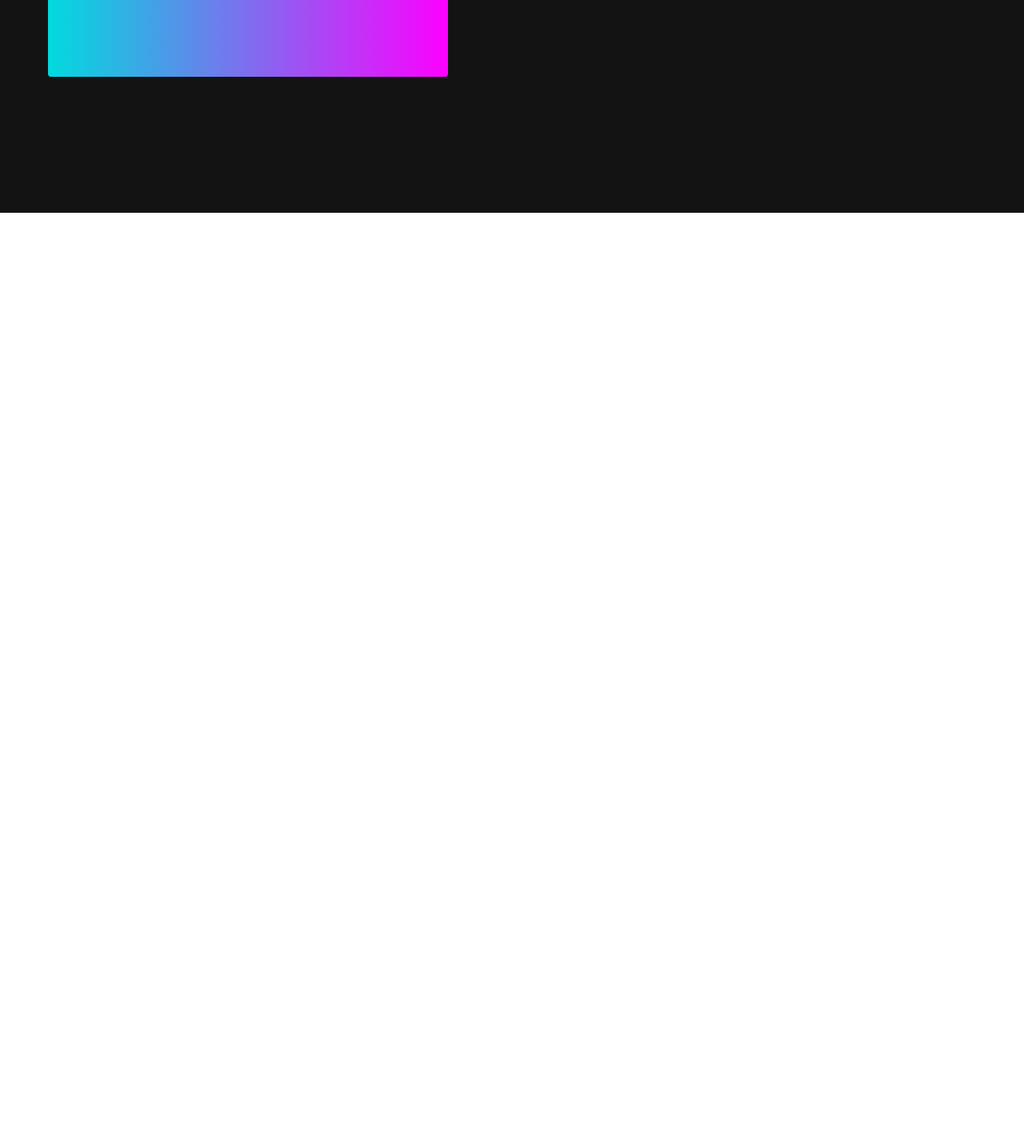
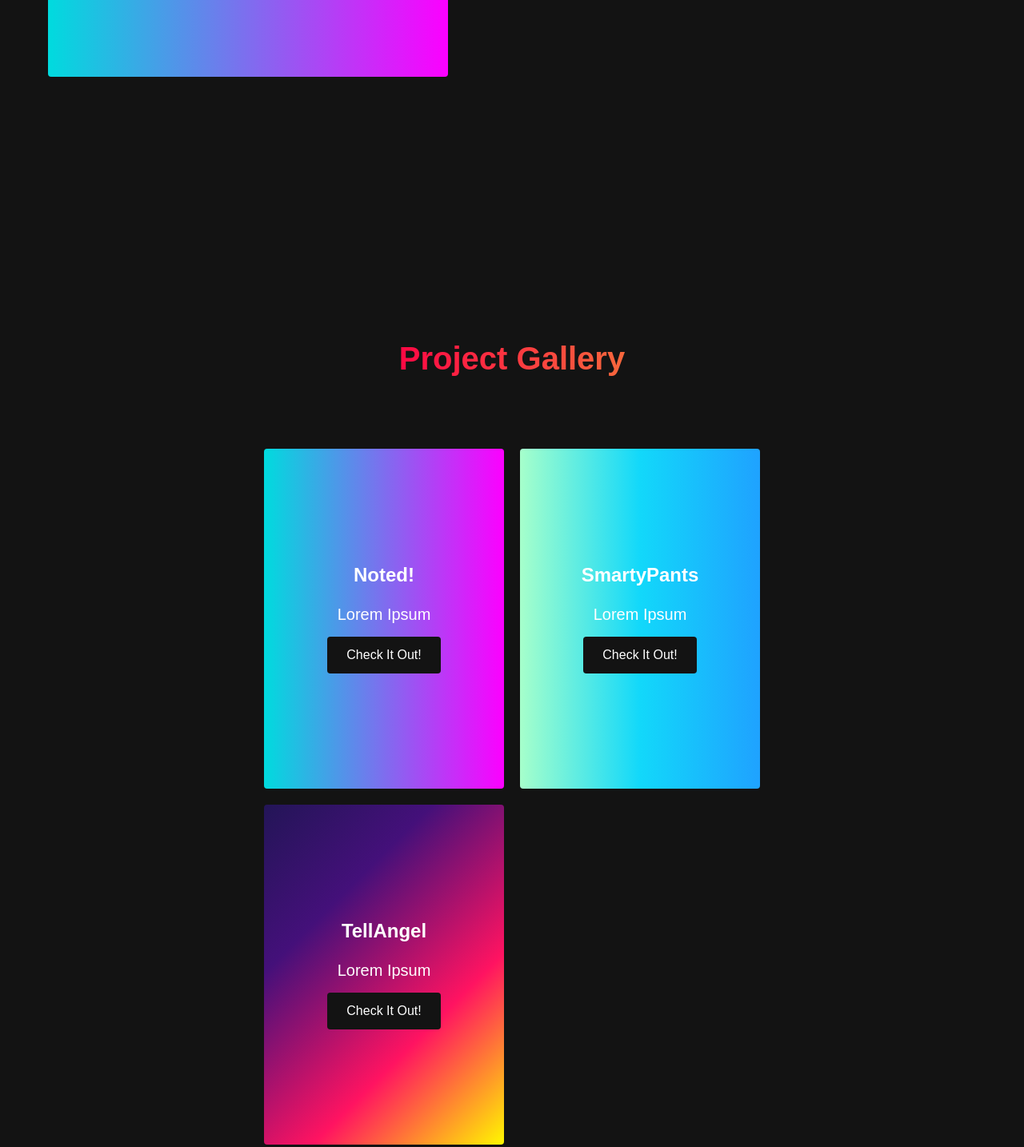
Before and after one commit to yleeyilin/portfoliosite, a plain HTML site: page simpleweb/index.html in a window 1280 px wide. Shown: the part 1427-2861 px from the top of the page at 80% size. Before the commit the page ends 1693 px from the top, so only its background shows below. Drawn offline with Linux system fonts and the light colour scheme.

Commit message:
project gallery skeleton completed

```diff
--- a/simpleweb/index.html
+++ b/simpleweb/index.html
@@ -58,7 +58,26 @@
         </div>
 
         <!-- Project Section  -->
-
+        <div class="projects" id="projects">
+            <h1>Project Gallery</h1>
+            <div class="projects__wrapper">
+                <div class="projects__card">
+                    <h2>Noted!</h2>
+                    <p>Lorem Ipsum</p>
+                    <div class="projects__btn"><button>Check It Out!</button></div>
+                </div>
+                <div class="projects__card">
+                    <h2>SmartyPants</h2>
+                    <p>Lorem Ipsum</p>
+                    <div class="projects__btn"><button>Check It Out!</button></div>
+                </div>
+                <div class="projects__card">
+                    <h2>TellAngel</h2>
+                    <p>Lorem Ipsum</p>
+                    <div class="projects__btn"><button>Check It Out!</button></div>
+                </div>
+            </div>
+        </div>
 
         <script src = "app.js"></script>
     </body>
--- a/simpleweb/styles.css
+++ b/simpleweb/styles.css
@@ -380,3 +380,104 @@
     background: -webkit-linear-gradient(to right, #dd2476, #ff512f);
     background: linear-gradient(to right, #dd2476, #ff512f);
 }
+
+
+/* projects page */
+.projects {
+    background: #131313;
+    display: flex;
+    flex-direction: column;
+    justify-content: center;
+    align-items: center;
+    height: 100%;
+    padding: 10rem 0;
+}
+
+.projects h1 {
+    background-color: #ff8177;
+    background-image: linear-gradient(to right, #ff0844 0%, #f7673c 100%);
+    background-size: 100%;
+    -webkit-background-clip: text;
+    -moz-background-clip: text;
+    -webkit-text-fill-color: transparent;
+    -moz-text-fill-color: transparent;
+    margin-bottom: 5rem;
+    font-size: 2.5rem;
+}
+
+.projects__wrapper {
+    display: grid;
+    grid-template-columns: 1fr 1fr 1fr;
+    grid-template-rows: 1fr;
+}
+
+.projects__card {
+    margin: 10px;
+    height: 425px;
+    width: 300px;
+    border-radius: 4px;
+    display: flex;
+    flex-direction: column;
+    justify-content: center;
+    color: #fff;
+    background-image: linear-gradient(to right, #00dbde 0%, #fc00ff 100%);
+    transition: 0.3s ease-in;
+}
+
+.projects__card:nth-child(2) {
+    background: #1fa2ff;
+    background: -webkit-linear-gradient(to right,#a6ffcb,#12d8fa,#1fa2ff);
+    background: linear-gradient(to right,#a6ffcb,#12d8fa,#1fa2ff);
+}
+
+.projects__card:nth-child(3) {
+    background-image: linear-gradient(-225deg, #231557 0%,#44107a 29%,#ff1361 67%,#fff800 100%);
+}
+
+.projects__card h2 {
+    text-align: center;
+}
+
+.projects__card p {
+    text-align: center;
+    margin-top: 24px;
+    font-size: 20px;
+}
+
+.projects__btn {
+    display: flex;
+    justify-content: center;
+    margin-top: 16px;
+}
+
+.projects__card button {
+    color: #fff;
+    padding: 14px 24px;
+    border: none;
+    outline: none;
+    border-radius: 4px;
+    background: #131313;
+    font-size: 1rem;
+}
+
+.projects__card button:hover {
+    cursor: pointer;
+}
+
+.projects__card:hover {
+    transform: scale(1.075);
+    transition: 0.3s ease-in;
+    cursor: pointer;
+}
+
+@media screen and (max-width: 1300px) {
+    .projects__wrapper {
+        grid-template-columns: 1fr 1fr;
+    }
+}
+
+@media screen and (max-width: 768px) {
+    .projects__wrapper {
+        grid-template-columns: 1fr;
+    }
+}
```
